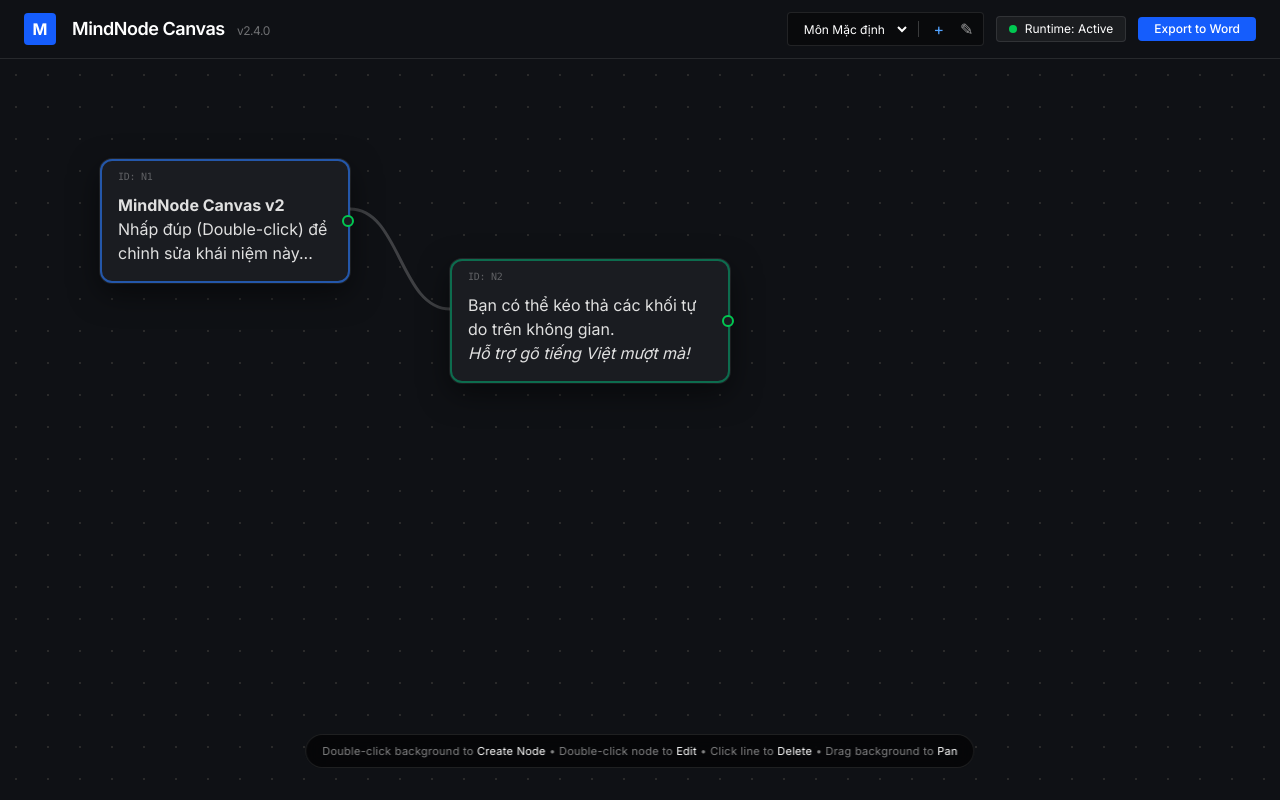
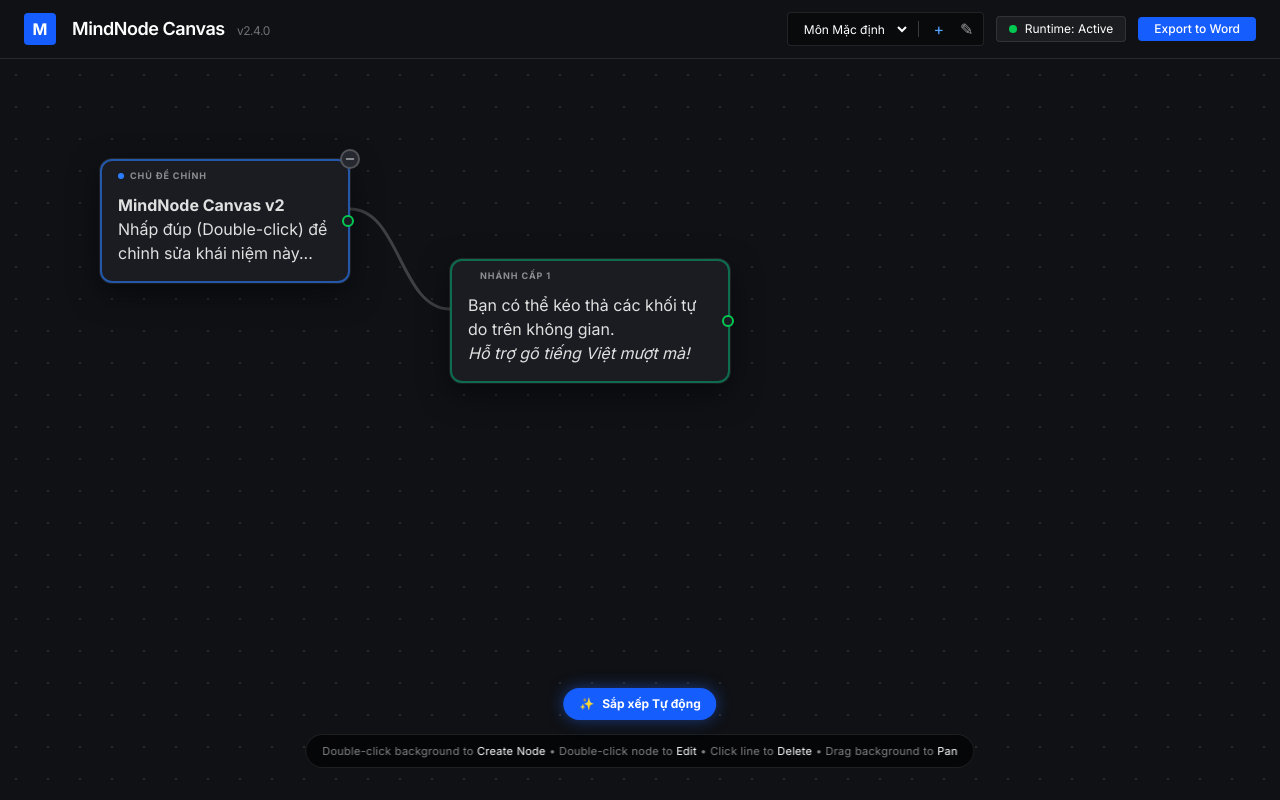
Before and after one commit to huuphuoc0q/MINDMAP, a React (Vite) app: page / in a window 1280 px wide. Built offline with nearby package versions, Linux system fonts and the light colour scheme.

Commit message:
Cải tiến: Hoàn thiện Auto-Layout đo DOM thực tế và fix lỗi thao tác chuột

```diff
--- a/src/components/Canvas.tsx
+++ b/src/components/Canvas.tsx
@@ -107,44 +107,52 @@
   useEffect(() => { nodesRef.current = nodes; }, [nodes]);
   useEffect(() => { transformRef.current = transform; }, [transform]);
   useEffect(() => { editNodeIdRef.current = editNodeId; }, [editNodeId]);
-  const nodeLevels = useMemo(() => {
+  // Thuật toán DFS tính toán: Level, Độ hiển thị (Visibility) và Nhánh con
+  // Thuật toán DFS tính toán: Level, Độ hiển thị (Visibility) và Nhánh con
+  const treeData = useMemo(() => {
     const levels: Record<string, number> = {};
+    const visibleNodes = new Set<string>();
+    const hasChildren: Record<string, boolean> = {};
 
-    // 1. Tìm các Node gốc (Root Nodes) - là những Node không có dây nào trỏ tới
     const targetIds = new Set(connections.map(c => c.target));
     const roots = nodes.filter(n => !targetIds.has(n.id));
 
-    // 2. Tạo danh sách kề (Adjacency List) để biết Node cha chỉ tới những Node con nào
     const adjList: Record<string, string[]> = {};
     connections.forEach(c => {
       if (!adjList[c.source]) adjList[c.source] = [];
       adjList[c.source].push(c.target);
     });
 
-    // 3. Duyệt BFS để gán Level
-    const queue: { id: string, level: number }[] = roots.map(r => ({ id: r.id, level: 0 }));
+    // --- BẢO VỆ CHỐNG LẶP VÔ TẬN (Infinite Loop Protection) ---
     const visited = new Set<string>();
 
-    while (queue.length > 0) {
-      const { id, level } = queue.shift()!;
-      if (visited.has(id)) continue; // Tránh lặp vô tận nếu người dùng nối vòng tròn
-      visited.add(id);
+    const dfs = (nodeId: string, currentLevel: number, isVisible: boolean) => {
+      // Nếu Node này đã duyệt qua rồi thì DỪNG LẠI NGAY để chống treo máy
+      if (visited.has(nodeId)) return;
+      visited.add(nodeId);
 
-      levels[id] = level;
+      levels[nodeId] = currentLevel;
+      if (isVisible) visibleNodes.add(nodeId);
 
-      if (adjList[id]) {
-        adjList[id].forEach(childId => {
-          queue.push({ id: childId, level: level + 1 });
+      const children = adjList[nodeId] || [];
+      hasChildren[nodeId] = children.length > 0;
+
+      const node = nodes.find(n => n.id === nodeId);
+      const childrenVisible = isVisible && !(node?.isCollapsed);
+
+      children.forEach(childId => {
+        dfs(childId, currentLevel + 1, childrenVisible);
       });
-      }
-    }
+    };
 
-    // Đảm bảo mọi Node đều có level (kể cả Node đứng bơ vơ 1 mình)
+    roots.forEach(r => dfs(r.id, 0, true));
+
+    // Xử lý các node mồ côi
     nodes.forEach(n => {
-      if (levels[n.id] === undefined) levels[n.id] = 0;
+      if (levels[n.id] === undefined) dfs(n.id, 0, true);
     });
 
-    return levels;
+    return { levels, visibleNodes, hasChildren };
   }, [nodes, connections]);
 useEffect(() => {
     const handleKeyDown = (e: KeyboardEvent) => {
@@ -382,6 +390,9 @@
            const sourceId = connectingRef.current.sourceNodeId;
 
            if (targetId && targetId !== sourceId) {
+                   // THÊM DÒNG NÀY ĐỂ BẤM CTRL + Z KHÔNG BỊ LỖI
+                   saveSnapshot();
+
                    // Update connection globally
                    setConnections(prev => {
                        if (prev.some(c => c.source === sourceId && c.target === targetId)) return prev;
@@ -471,7 +482,13 @@
   const handleNodeChange = useCallback((id: string, newContent: string) => {
     setNodes(prev => prev.map(n => n.id === id ? { ...n, content: newContent } : n));
   }, []);
-
+const handleToggleCollapse = useCallback((nodeId: string, e: React.PointerEvent) => {
+    e.stopPropagation();
+    saveSnapshot(); // Lưu lịch sử cho Ctrl + Z
+    setNodes(prev => prev.map(n =>
+      n.id === nodeId ? { ...n, isCollapsed: !n.isCollapsed } : n
+    ));
+  }, [saveSnapshot]);
   const handleConnectionStart = useCallback((nodeId: string, e: React.PointerEvent) => {
     const node = nodesRef.current.find(n => n.id === nodeId);
     if (!node) return;
@@ -485,6 +502,105 @@
       containerRef.current?.setPointerCapture(e.pointerId);
     } catch {}
   }, []);
+  // THUẬT TOÁN AUTO-LAYOUT (Sắp xếp cây thông minh)
+  // THUẬT TOÁN AUTO-LAYOUT (Sắp xếp cây thông minh - Đã fix đo DOM thực tế)
+  const handleAutoLayout = useCallback(() => {
+    saveSnapshot();
+
+    setNodes(prevNodes => {
+      const newNodes = prevNodes.map(n => ({ ...n }));
+
+      const HORIZONTAL_SPACING = 120;
+      const VERTICAL_SPACING = 30;
+
+      // 1. ĐO KÍCH THƯỚC THỰC TẾ TRÊN MÀN HÌNH (DOM) CHỐNG OVERLAP
+      const nodeDims: Record<string, { w: number, h: number }> = {};
+      newNodes.forEach(n => {
+        const el = nodeRefs.current[n.id];
+        nodeDims[n.id] = {
+          w: el ? el.offsetWidth : n.width,
+          h: el ? el.offsetHeight : n.height // Lấy chiều cao thực tế kể cả khi text dài
+        };
+      });
+
+      const targetIds = new Set(connections.map(c => c.target));
+      const roots = newNodes.filter(n => !targetIds.has(n.id));
+
+      const adjList: Record<string, string[]> = {};
+      connections.forEach(c => {
+        if (!adjList[c.source]) adjList[c.source] = [];
+        adjList[c.source].push(c.target);
+      });
+
+      const subtreeHeights: Record<string, number> = {};
+
+      // 2. Tính toán không gian chiều cao dựa trên KÍCH THƯỚC THỰC
+      const calculateSubtreeHeight = (nodeId: string) => {
+        const node = newNodes.find(n => n.id === nodeId);
+        if (!node) return 0;
+
+        const dims = nodeDims[nodeId];
+        const children = adjList[nodeId] || [];
+
+        if (node.isCollapsed || children.length === 0) {
+          subtreeHeights[nodeId] = dims.h;
+          return dims.h;
+        }
+
+        let totalChildrenHeight = 0;
+        children.forEach((childId, index) => {
+          totalChildrenHeight += calculateSubtreeHeight(childId);
+          if (index < children.length - 1) totalChildrenHeight += VERTICAL_SPACING;
+        });
+
+        // Chiều cao không gian = Max giữa chiều cao thực của Cha và tổng các Con
+        subtreeHeights[nodeId] = Math.max(dims.h, totalChildrenHeight);
+        return subtreeHeights[nodeId];
+      };
+
+      // 3. Phân bổ tọa độ và Căn giữa
+      const positionNodes = (nodeId: string, startX: number, startY: number) => {
+        const node = newNodes.find(n => n.id === nodeId);
+        if (!node) return;
+
+        const dims = nodeDims[nodeId];
+        node.x = startX;
+
+        // Tính tâm của không gian nhánh
+        const nodeSubtreeH = subtreeHeights[nodeId] || dims.h;
+        node.y = startY + (nodeSubtreeH / 2) - (dims.h / 2);
+
+        const children = adjList[nodeId] || [];
+        if (node.isCollapsed || children.length === 0) return;
+
+        // Tính tổng chiều cao thực của các con để căn giữa chúng so với Cha
+        let totalChildrenH = 0;
+        children.forEach((childId, i) => {
+           totalChildrenH += subtreeHeights[childId];
+           if (i < children.length - 1) totalChildrenH += VERTICAL_SPACING;
+        });
+
+        // Tọa độ Y bắt đầu của nhóm con để đảm bảo nằm giữa
+        let currentChildY = startY + (nodeSubtreeH / 2) - (totalChildrenH / 2);
+
+        children.forEach(childId => {
+          const childSubtreeH = subtreeHeights[childId] || 0;
+          positionNodes(childId, startX + dims.w + HORIZONTAL_SPACING, currentChildY);
+          currentChildY += childSubtreeH + VERTICAL_SPACING;
+        });
+      };
+
+      // 4. Chạy thuật toán
+      let currentRootY = 100;
+      roots.forEach(root => {
+        calculateSubtreeHeight(root.id);
+        positionNodes(root.id, 100, currentRootY);
+        currentRootY += (subtreeHeights[root.id] || nodeDims[root.id].h) + VERTICAL_SPACING * 3;
+      });
+
+      return newNodes;
+    });
+  }, [connections, saveSnapshot]);
 const handleNodeResizeStart = useCallback((nodeId: string, e: React.PointerEvent) => {
     e.stopPropagation();
     setSelectedNodeId(nodeId);
@@ -520,7 +636,7 @@
           height: 100,
           content: 'Khái niệm mới...'
       };
-
+      saveSnapshot();
       setNodes(prev => [...prev, newNode]);
       setSelectedNodeId(newNode.id);
       setEditNodeId(newNode.id);
@@ -528,6 +644,7 @@
 
   const renderConnections = () => {
     return connections.map(conn => {
+      if (!treeData.visibleNodes.has(conn.source) || !treeData.visibleNodes.has(conn.target)) return null;
       const source = nodes.find(n => n.id === conn.source);
       const target = nodes.find(n => n.id === conn.target);
       if (!source || !target) return null;
@@ -598,19 +715,23 @@
         </svg>
 
         {/* Distributed Logic Nodes Layer */}
-        {nodes.map(node => (
+        {/* LỌC CHỈ VẼ CÁC NODE CÓ TRONG SET visibleNodes */}
+        {nodes.filter(n => treeData.visibleNodes.has(n.id)).map(node => (
           <EditorNode
             key={node.id}
             ref={el => { nodeRefs.current[node.id] = el; }}
             node={node}
-            level={nodeLevels[node.id]}
+            level={treeData.levels[node.id]}            // Dùng treeData thay cho nodeLevels cũ
+            hasChildren={treeData.hasChildren[node.id]}    // Truyền prop mới
+            isCollapsed={!!node.isCollapsed}               // Truyền prop mới
             isEditing={editNodeId === node.id}
             isSelected={selectedNodeId === node.id}
             onPointerDown={handleNodePointerDown}
             onDoubleClick={handleNodeDoubleClick}
             onChange={handleNodeChange}
             onConnectionStart={handleConnectionStart}
-            onResizeStart={handleNodeResizeStart} // <--- THÊM DÒNG NÀY
+            onResizeStart={handleNodeResizeStart}
+            onToggleCollapse={handleToggleCollapse}        // Truyền hàm click vào
           />
         ))}
       </div>
@@ -622,7 +743,22 @@
         />
       )}
 
-      {/* HUD Hint Panel */}
+      {/* NÚT AUTO-LAYOUT */}
+      <button
+        // --- THÊM DÒNG NÀY ĐỂ CHẶN CANVAS "CƯỚP" CHUỘT ---
+        onPointerDown={(e) => e.stopPropagation()}
+        // ------------------------------------------------
+        onClick={(e) => {
+          e.stopPropagation();
+          handleAutoLayout();
+        }}
+        className="absolute bottom-20 left-1/2 -translate-x-1/2 px-4 py-2 bg-blue-600 hover:bg-blue-500 text-white text-xs font-bold rounded-full shadow-[0_0_15px_rgba(37,99,235,0.5)] transition-all hover:scale-105 hover:shadow-[0_0_25px_rgba(37,99,235,0.8)] z-50 flex items-center gap-2"
+        title="Tự động gióng hàng các nhánh"
+      >
+        <span>✨</span> Sắp xếp Tự động
+      </button>
+
+      {/* HUD Hint Panel (Giữ nguyên code cũ của bạn) */}
       <div className="absolute bottom-8 left-1/2 -translate-x-1/2 px-4 py-2 bg-black/60 backdrop-blur-md rounded-full border border-white/10 text-[11px] text-white/50 tracking-wide pointer-events-none whitespace-nowrap">
         Double-click background to <span className="text-white">Create Node</span> &bull; Double-click node to <span className="text-white">Edit</span> &bull; Click line to <span className="text-white">Delete</span> &bull; Drag background to <span className="text-white">Pan</span>
       </div>
--- a/src/components/EditorNode.tsx
+++ b/src/components/EditorNode.tsx
@@ -4,26 +4,31 @@
 interface EditorNodeProps {
   node: MindNodeData;
   level: number;
+  hasChildren: boolean;     // <--- THÊM DÒNG NÀY: Biết để hiện nút +/-
+  isCollapsed: boolean;     // <--- THÊM DÒNG NÀY: Đang đóng hay mở
   isEditing: boolean;
   isSelected: boolean;
   onPointerDown: (nodeId: string, e: React.PointerEvent) => void;
   onDoubleClick: (nodeId: string, e: React.MouseEvent) => void;
   onChange: (id: string, newContent: string) => void;
   onConnectionStart: (nodeId: string, e: React.PointerEvent) => void;
-  // THÊM DÒNG NÀY:
-  onResizeStart: (nodeId: string, e: React.PointerEvent) => void;
+  onResizeStart?: (nodeId: string, e: React.PointerEvent) => void;
+  onToggleCollapse: (nodeId: string, e: React.PointerEvent) => void; // <--- THÊM DÒNG NÀY
 }
 
 export const EditorNode = memo(forwardRef<HTMLDivElement, EditorNodeProps>(({
   node,
   level,
+  hasChildren,      // <--- Kéo biến vào
+  isCollapsed,
   isEditing,
   isSelected,
   onPointerDown,
   onDoubleClick,
   onChange,
   onConnectionStart,
-  onResizeStart, // <--- THÊM VÀO ĐÂY
+  onResizeStart,
+  onToggleCollapse,// <--- THÊM VÀO ĐÂY
 }, ref) => {
   const contentRef = useRef<HTMLDivElement>(null);
   const isEditingRef = useRef(isEditing);
@@ -117,16 +122,44 @@
     >
       {/* Node Header */}
       {!isEditing && (
-        <div className="absolute top-2 left-4 text-[10px] font-mono text-white/30 tracking-tight select-none pointer-events-none">
-          ID: {node.id.toUpperCase()}
+        <div className="absolute top-2 left-4 flex items-center gap-1.5 select-none pointer-events-none">
+          {/* Chấm tròn nhỏ đổi màu theo tầng để tăng độ nhận diện */}
+          <div className={`w-1.5 h-1.5 rounded-full ${nodeThemeClass.replace('border-', 'bg-').replace('/60', '').replace('/50', '')}`} />
+
+          {/* Nhãn phân cấp */}
+          <span className="text-[9px] font-bold text-white/50 tracking-widest uppercase">
+            {level === 0 ? "Chủ đề chính" : `Nhánh cấp ${level}`}
+          </span>
         </div>
       )}
+
+      {/* (Giữ nguyên phần EDITING MODE bên dưới) */}
       {isEditing && (
         <div className="absolute top-2 left-4 right-4 text-[10px] font-mono text-blue-400 flex justify-between select-none pointer-events-none">
           <span>EDITING MODE</span>
         </div>
       )}
-
+{/* --- THÊM KHỐI NÚT TOGGLE COLLAPSE --- */}
+      {hasChildren && !isEditing && (
+        <div
+          // ĐÃ SỬA: Đổi vị trí từ right-[-24px] top-1/2 thành -top-3 -right-3 (Góc trên cùng bên phải)
+          className={`absolute -top-3 -right-3 w-5 h-5 flex items-center justify-center rounded-full border-2 cursor-pointer transition-all z-40 hover:scale-125
+            ${isCollapsed ? 'bg-blue-500 border-blue-400 text-white shadow-[0_0_10px_rgba(59,130,246,0.8)]' : 'bg-[#25282E] border-white/20 text-white/60 hover:text-white'}
+          `}
+          onPointerDown={(e) => {
+            e.stopPropagation();
+            onToggleCollapse(node.id, e);
+          }}
+          title={isCollapsed ? "Mở rộng nhánh" : "Thu gọn nhánh"}
+        >
+          {/* Dùng SVG vẽ dấu + và - cho sắc nét */}
+          {isCollapsed ? (
+            <svg width="12" height="12" viewBox="0 0 24 24" fill="none" stroke="currentColor" strokeWidth="3" strokeLinecap="round"><path d="M12 5v14M5 12h14"/></svg>
+          ) : (
+            <svg width="12" height="12" viewBox="0 0 24 24" fill="none" stroke="currentColor" strokeWidth="3" strokeLinecap="round"><path d="M5 12h14"/></svg>
+          )}
+        </div>
+      )}
       {/* Output Node Connection Handle */}
       {!isEditing && (
         <div
@@ -140,7 +173,8 @@
         ref={contentRef}
         contentEditable={isEditing}
         suppressContentEditableWarning
-        className="outline-none pt-8 pb-4 px-4 w-full h-full text-[#E0E0E0] break-words rounded-xl"
+        // className="outline-none pt-8 pb-4 px-4 w-full h-full text-[#E0E0E0] break-words rounded-xl"
+        className="editor-content outline-none pt-8 pb-4 px-4 w-full h-full text-[#E0E0E0] break-words rounded-xl"
         style={{
           userSelect: isEditing ? 'text' : 'none',
           WebkitUserSelect: isEditing ? 'text' : 'none',
--- a/src/types.ts
+++ b/src/types.ts
@@ -4,7 +4,8 @@
   y: number;
   width: number;
   height: number;
-  content: string; // HTML string containing rich text
+  content: string;
+  isCollapsed?: boolean; // HTML string containing rich text
 }
 
 export interface ConnectionData {
```
Also changed, not shown: src/components/Toolbar.tsx (+7 -1 lines), src/index.css (+16 -0 lines). Lines whose indentation alone changed are shown as unchanged.
